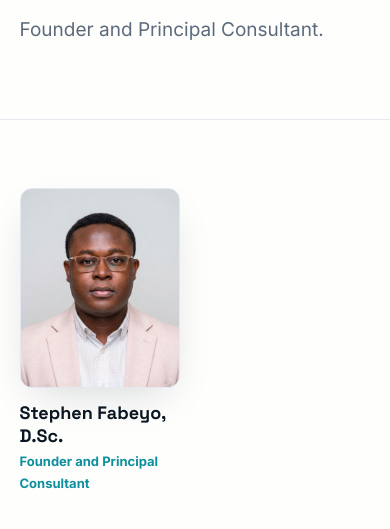
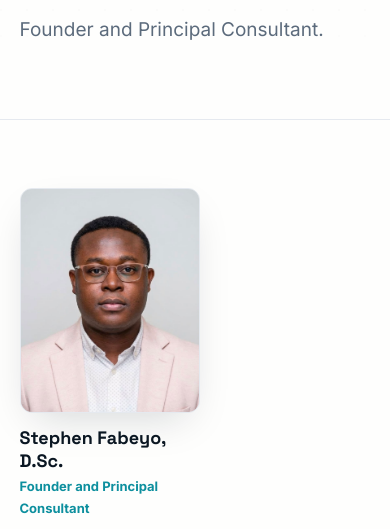
Before and after one commit to stevoxconsulting/stevoxconsulting.github.io, a plain HTML site: page leadership.html in a window 390 px wide. Shown: the part 294-823 px from the top of the page. Drawn offline with Linux system fonts and the light colour scheme.

Commit message:
Add files via upload

```diff
--- a/styles.css
+++ b/styles.css
@@ -114,10 +114,10 @@ header{position:sticky;top:0;z-index:1000;background:rgba(254,254,253,.92);borde
 .detail-row h3{margin-bottom:8px;color:var(--ink);font-size:21px}
 .detail-row p{color:var(--muted)}
 
-.leader-profile-grid{display:grid;grid-template-columns:190px minmax(0,1fr);gap:56px;align-items:start}
-.leader-photo-panel{width:190px;position:sticky;top:104px}
-.leader-headshot-small{width:190px;height:238px;object-fit:cover;object-position:center top;border-radius:12px;border:1px solid var(--line);box-shadow:var(--shadow-md);background:#eef2f5}
-.leader-caption{width:190px;padding-top:14px}
+.leader-profile-grid{display:grid;grid-template-columns:215px minmax(0,1fr);gap:56px;align-items:start}
+.leader-photo-panel{width:215px;position:sticky;top:104px}
+.leader-headshot-small{width:215px;height:269px;object-fit:cover;object-position:center top;border-radius:12px;border:1px solid var(--line);box-shadow:var(--shadow-md);background:#eef2f5}
+.leader-caption{width:215px;padding-top:14px}
 .leader-caption strong{display:block;color:var(--ink);font-family:"Space Grotesk",ui-sans-serif,system-ui,sans-serif;font-size:18px;line-height:1.25}
 .leader-caption span{display:block;margin-top:4px;color:var(--cyan-dim);font-size:13px;font-weight:700}
 .leader-story{max-width:780px}
@@ -178,7 +178,7 @@ footer{padding:40px 0;background:#071019;color:#93a4b3;font-size:14px;border-top
 }
 @media (max-width:800px){
   .leader-profile-grid{grid-template-columns:1fr;gap:30px}
-  .leader-photo-panel{width:160px}
-  .leader-headshot-small{width:160px;height:200px}
-  .leader-caption{width:160px}
+  .leader-photo-panel{width:180px}
+  .leader-headshot-small{width:180px;height:225px}
+  .leader-caption{width:180px}
 }
```
Also changed, not shown: services.html (+1 -1 lines).
